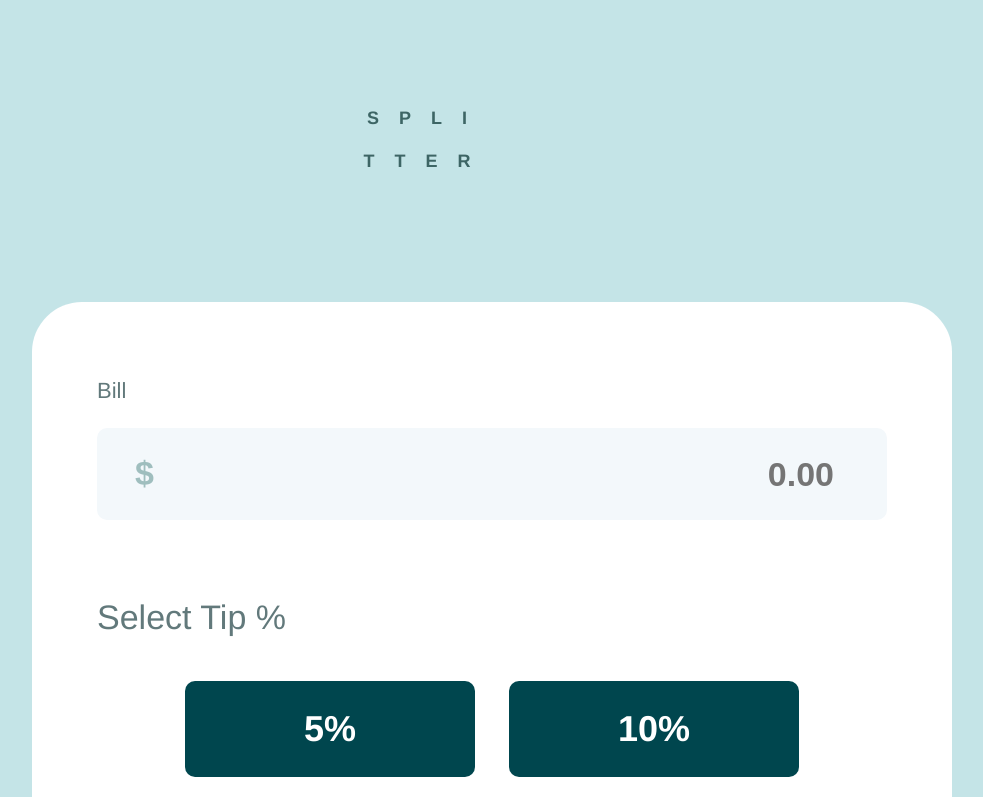
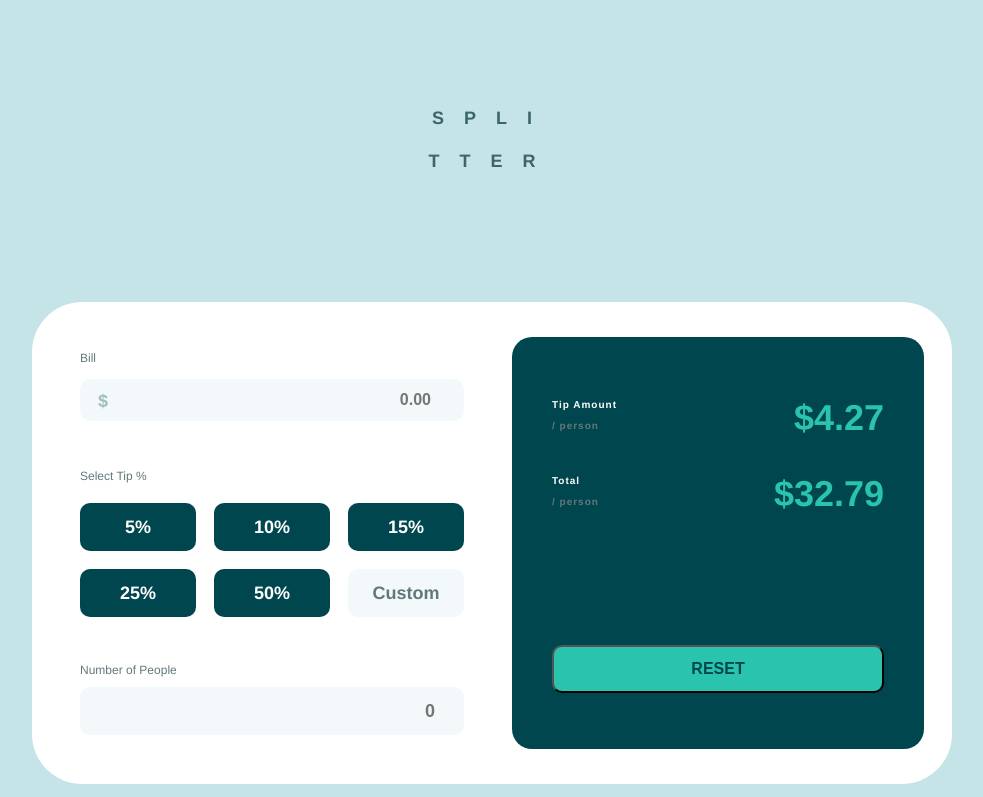
Before and after one commit to EugeneyCh/Splitter, a React (Vite) app: page / in a window 1280 px wide. Shown: the top 797 px of the page, without its empty margins (148-1131 px from the left). Built offline with nearby package versions, Linux system fonts and the light colour scheme.

Commit message:
Forth_Day_II

```diff
--- a/src/App.module.css
+++ b/src/App.module.css
@@ -20,11 +20,16 @@ div {
 
 @media screen and (min-width: 1000px) {
   div {
-    max-width: 790px;
+    max-width: 920px;
   }
 
   .container {
-    width: 920px;
+    width: 960px;
+    height: 482px;
+    flex-direction: row;
+    border-radius: 50px;
+    padding: 0px;
+
   }
 
 }
--- a/src/components/AmountTips/AmountTips.module.css
+++ b/src/components/AmountTips/AmountTips.module.css
@@ -19,12 +19,7 @@
 }
 
 .totalContainer {
-    margin-top: 64px;
-}
-
-.tipAmount {
-    padding-top: 90px;
-
+    padding-top: 64px;
 }
 
 .tipAmountTitle,
@@ -63,3 +58,52 @@
     margin-top: 68px;
 
 }
+
+
+
+
+@media screen and (min-width: 1000px) {
+    .container {
+        height: 352px;
+        width: 332px;
+        margin-top: 0px;
+        padding-top: 60px;
+        padding-left: 40px;
+        padding-right: 40px;
+    }
+
+    .tipContainer,
+    .totalContainer {
+        height: 36px;
+    }
+
+    .totalContainer {
+        padding-top: 40px;
+    }
+
+    .tipAmountTitle,
+    .totalAmountTitle {
+        font-size: 10px;
+        letter-spacing: 1px;
+    }
+
+    .person {
+        font-size: 10px;
+        letter-spacing: 1px;
+        margin-top: 10px;
+    }
+
+    .amountTip,
+    .amountTotal {
+        font-size: 36px;
+    }
+
+    .btnReset {
+        height: 48px;
+        font-size: 16px;
+        background-color: #2ac3ae;
+        margin-top: 136px;
+
+    }
+
+}
--- a/src/components/InputPlace/InputPlace.module.css
+++ /dev/null
@@ -1,33 +0,0 @@
-.inputPlaceTitle {
-    position: relative;
-    display: flex;
-    flex-direction: column;
-    justify-content: flex-start;
-    height: 142px;
-    width: 100%;
-    font-size: 22px;
-    color: #62797b;
-    margin-top: 76px;
-}
-
-.inputPlace {
-    height: 92px;
-    text-align: end;
-    border-radius: 10px;
-    border: none;
-    color: #00464e;
-    font-size: 34px;
-    font-weight: 700;
-    background-color: #f3f8fb;
-    margin-top: 24px;
-    padding: 0px 38px;
-}
-
-.dollar {
-    position: absolute;
-    top: 76px;
-    left: 38px;
-    font-size: 34px;
-    font-weight: 700;
-    color: #9fbebe;
-}
--- a/src/components/InputPlace/InputPlace.tsx
+++ /dev/null
@@ -1,12 +0,0 @@
-import css from './InputPlace.module.css'
-
-const InputPlace = () => {
-    return (
-        <label className={css.inputPlaceTitle}>Bill
-            <input type='number' name='sum' placeholder='0.00' className={css.inputPlace}></input>
-        <p className={css.dollar}>$</p>
-        </label>
-    )
-}
-
-export default InputPlace
--- a/src/components/SelectTip/SelectTip.module.css
+++ b/src/components/SelectTip/SelectTip.module.css
@@ -1,3 +1,43 @@
+.actionContainer {
+    display: flex;
+    flex-direction: column;
+}
+
+.inputPlaceTitle {
+    position: relative;
+    display: flex;
+    flex-direction: column;
+    justify-content: flex-start;
+    height: 142px;
+    width: 100%;
+    font-size: 22px;
+    color: #62797b;
+    margin-top: 76px;
+}
+
+.inputPlace {
+    height: 92px;
+    text-align: end;
+    border-radius: 10px;
+    border: none;
+    color: #00464e;
+    font-size: 34px;
+    font-weight: 700;
+    background-color: #f3f8fb;
+    margin-top: 24px;
+    padding: 0px 38px;
+}
+
+.dollar {
+    position: absolute;
+    top: 76px;
+    left: 38px;
+    font-size: 34px;
+    font-weight: 700;
+    color: #9fbebe;
+}
+
+
 .title {
     width: 100%;
     text-align: left;
@@ -16,11 +56,10 @@
     margin: 0;
     padding: 0;
     padding-top: 44px;
-
-
 }
 
-.btn {
+.btn,
+.btn:last-child {
     display: flex;
     justify-content: center;
     align-items: center;
@@ -31,21 +70,11 @@
     border-radius: 10px;
     color: #fff;
     background-color: #00464e;
-
 }
 
 .btn:last-child {
-    display: flex;
-    justify-content: center;
-    align-items: center;
-    font-size: 36px;
-    font-weight: 700;
-    width: 290px;
-    height: 96px;
-    border-radius: 10px;
     color: #62797b;
     background-color: #f3f8fb;
-
 }
 
 .countPeople {
@@ -72,3 +101,73 @@
     margin-top: 24px;
     padding: 0px 38px;
 }
+
+
+
+@media screen and (min-width: 1000px) {
+
+
+
+    .actionContainer {
+        height: 480px;
+        display: flex;
+        flex-direction: column;
+        justify-content: flex-start;
+        padding: 48px;
+    }
+
+    .inputPlaceTitle {
+        height: 70px;
+        font-size: 12px;
+        margin-top: 48px;
+    }
+
+    .inputPlace {
+        height: 46px;
+        border-radius: 10px;
+        font-size: 16px;
+        margin-top: 14px;
+        padding: 0px 18px;
+    }
+
+    .dollar {
+        top: 40px;
+        left: 18px;
+        font-size: 18px;
+    }
+
+    .title {
+        font-size: 12px;
+        margin-top: 48px;
+    }
+
+    .btnList {
+        grid-template-columns: repeat(3, 116px);
+        grid-auto-rows: 48px;
+        grid-column-gap: 18px;
+        grid-row-gap: 18px;
+        padding-top: 20px;
+    }
+
+    .btn,
+    .btn:last-child {
+        font-size: 18px;
+        width: 116px;
+        height: 48px;
+    }
+
+    .countPeople {
+        height: 72px;
+        font-size: 12px;
+        margin-top: 46px;
+    }
+
+    .countPeopleInput {
+        height: 48px;
+        font-size: 18px;
+        margin-top: 10px;
+        padding: 0px 14px;
+    }
+
+
+}
--- a/src/components/SelectTip/SelectTip.tsx
+++ b/src/components/SelectTip/SelectTip.tsx
@@ -1,11 +1,13 @@
-import InputPlace from '../InputPlace/InputPlace'
 import css from './SelectTip.module.css'
 
 const SelectTip = () => {
     const btnlist = ['5%', '10%', '15%', '25%', '50%', 'Custom']
     return (
-        <>
-                  <InputPlace />
+        <div className={css.actionContainer}>
+            <label className={css.inputPlaceTitle}>Bill
+                <input type='number' name='sum' placeholder='0.00' className={css.inputPlace}></input>
+                <p className={css.dollar}>$</p>
+            </label>
 
             <p className={css.title}>Select Tip %</p>
             <ul className={css.btnList}>
@@ -17,7 +19,7 @@ const SelectTip = () => {
             <label className={css.countPeople}>Number of People
                 <input type='number' name='count' placeholder='0' className={css.countPeopleInput}></input>
             </label>
-        </>
+        </div >
     )
 }
 
```
